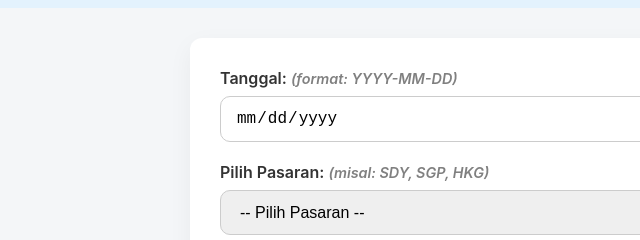
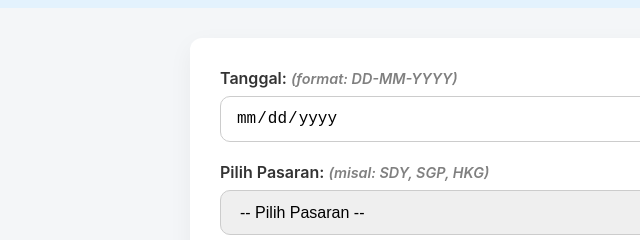
Before and after one commit to nusatjasi/2D-BU-ALLAN, a plain HTML site: page index.html in a window 1280 px wide. Shown: the part 125-365 px from the top of the page, 0-640 px from the left. Drawn offline with Linux system fonts and the light colour scheme.

Commit message:
Update index.html

```diff
--- a/index.html
+++ b/index.html
@@ -24,7 +24,7 @@
       <div class="form-group">
         <label for="tanggal">
           Tanggal:
-          <span class="label-note">(format: YYYY-MM-DD)</span>
+          <span class="label-note">(format: DD-MM-YYYY)</span>
         </label>
         <input type="date" id="tanggal" required />
       </div>
```
